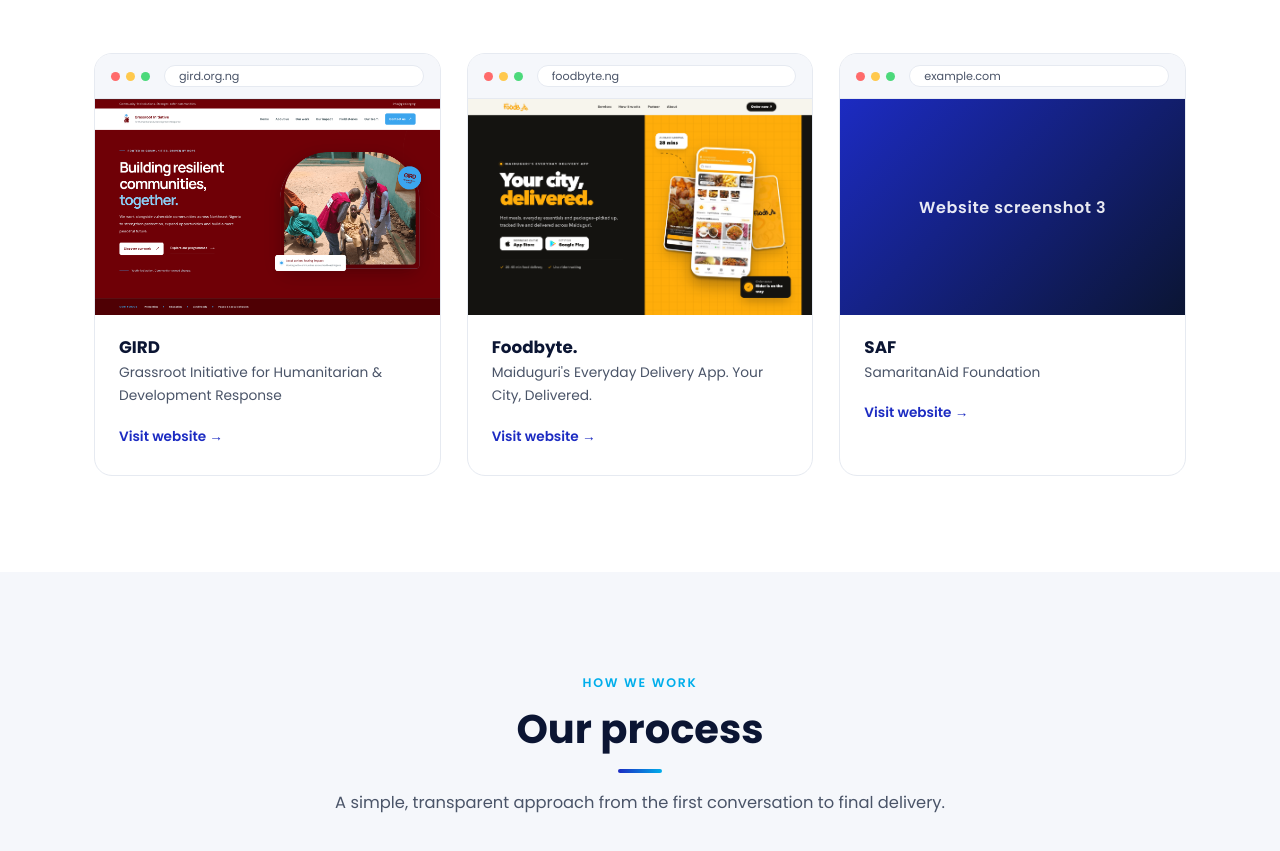
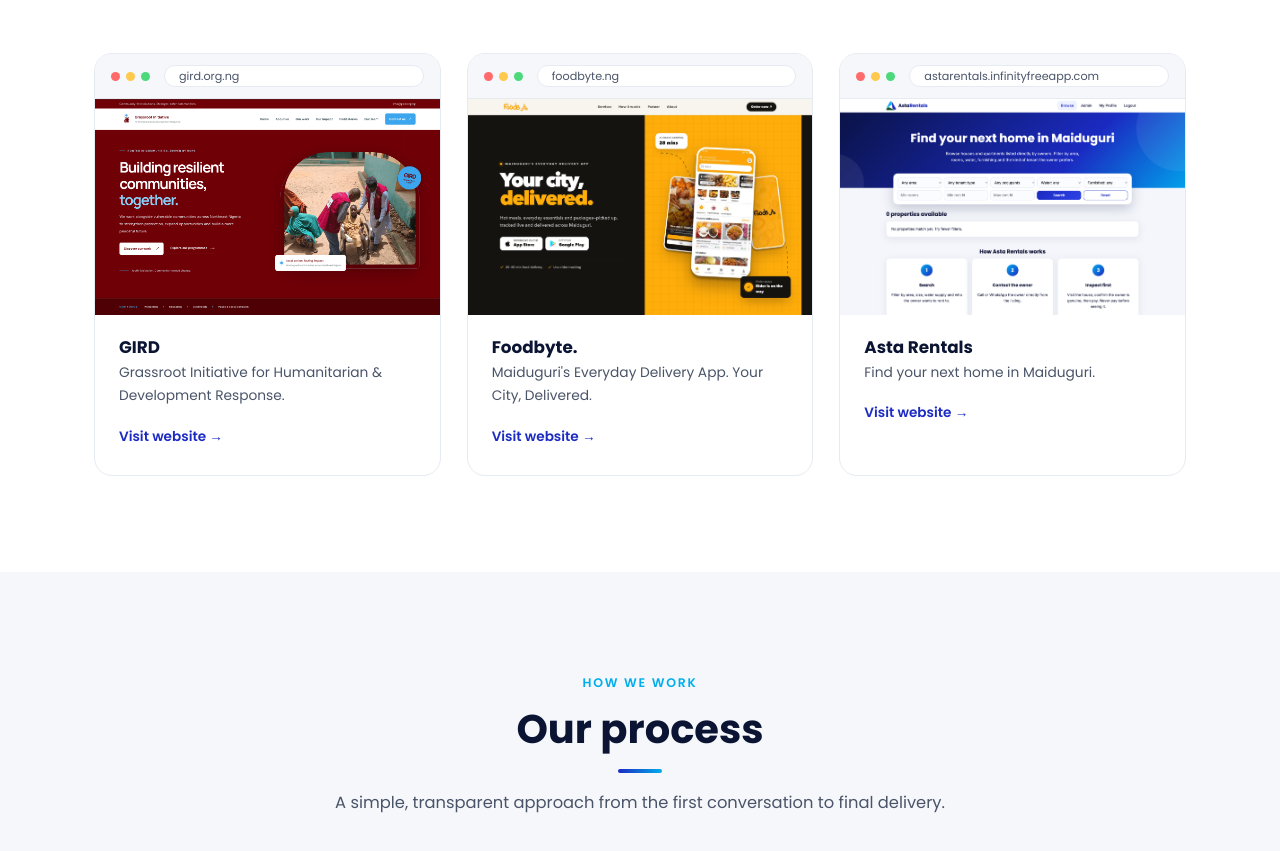
Before and after one commit to kalamohammedbello/AstaTechnologiesLimited, a plain HTML site: page index.html in a window 1280 px wide. Shown: the part 4474-5325 px from the top of the page. Drawn offline with Linux system fonts and the light colour scheme.

Commit message:
Update index.html

```diff
--- a/index.html
+++ b/index.html
@@ -591,7 +591,7 @@ footer p{font-size:.85rem;max-width:300px;margin-top:14px}
         <div class="site-thumb s1" style="--shot:url(site-1.png)">Website screenshot 1</div>
         <div class="site-info">
           <h3>GIRD</h3>
-          <p>Grassroot Initiative for Humanitarian &amp; Development Response</p>
+          <p>Grassroot Initiative for Humanitarian &amp; Development Response.</p>
           <span>Visit website &rarr;</span>
         </div>
       </a>
@@ -606,12 +606,12 @@ footer p{font-size:.85rem;max-width:300px;margin-top:14px}
         </div>
       </a>
 
-      <a class="site" href="https://www.example.com" target="_blank" rel="noopener">
+      <a class="site" href="https://astarentals.infinityfreeapp.com/home" target="_blank" rel="noopener">
         <div class="browser-bar"><i></i><i></i><i></i><em></em></div>
-        <div class="site-thumb s3" style="--shot:url(images/site-3.png)">Website screenshot 3</div>
+        <div class="site-thumb s3" style="--shot:url(site-3.png)">Website screenshot 3</div>
         <div class="site-info">
-          <h3>SAF</h3>
-          <p>SamaritanAid Foundation</p>
+          <h3>Asta Rentals</h3>
+          <p>Find your next home in Maiduguri.</p>
           <span>Visit website &rarr;</span>
         </div>
       </a>
```
